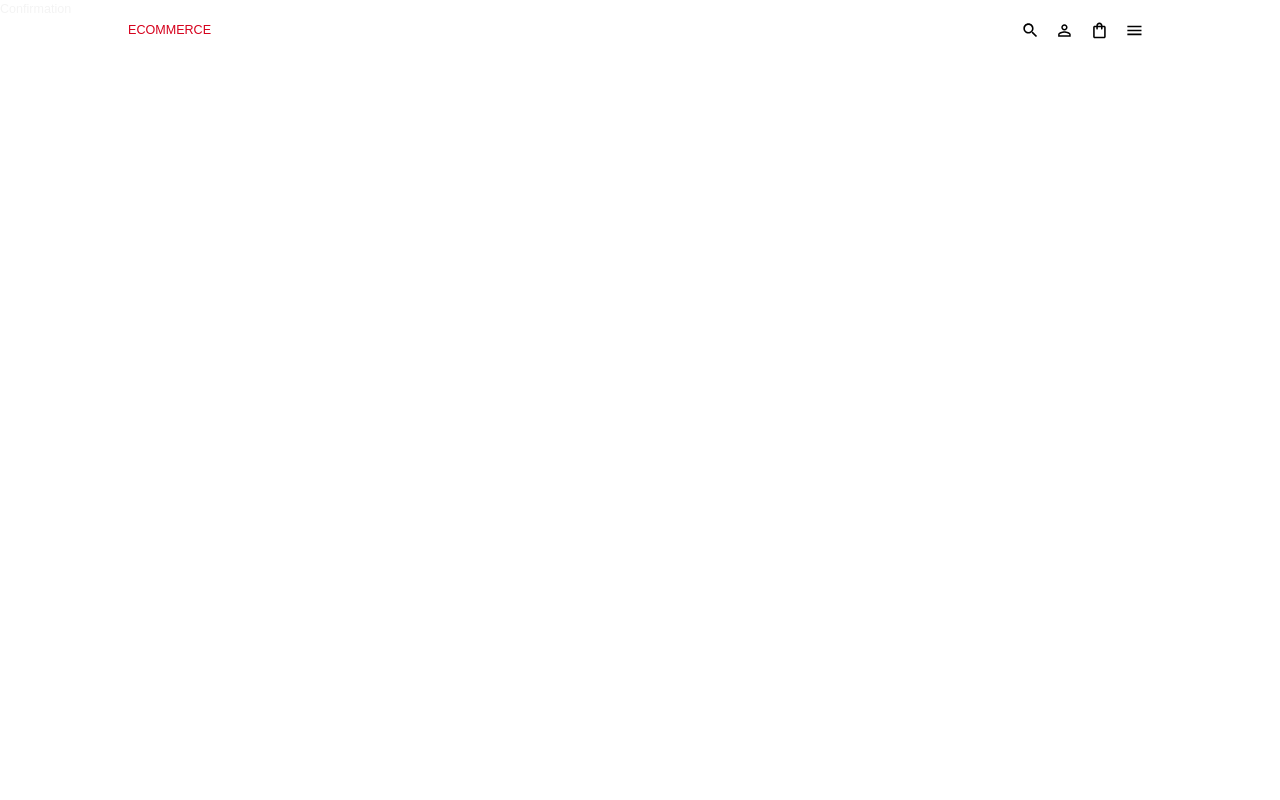
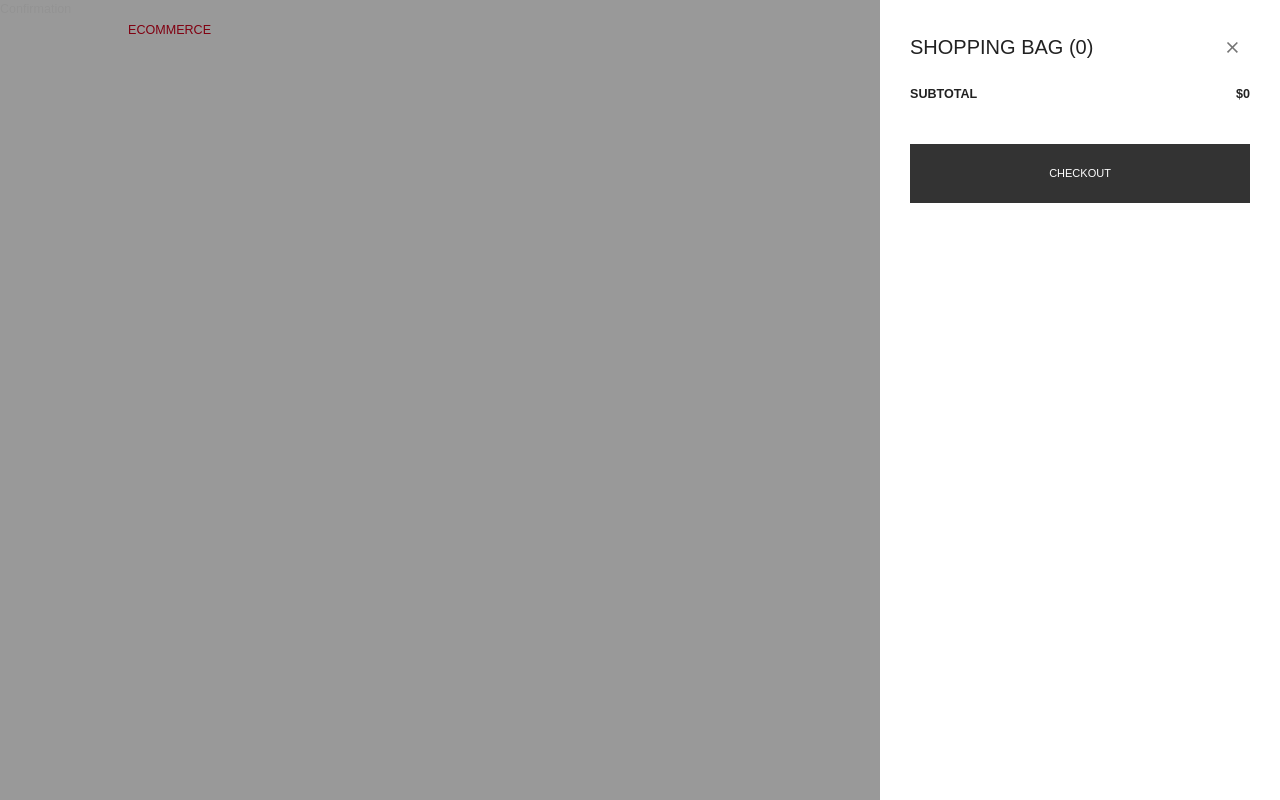
Before and after one commit to ESSAMMOHAMED1/ecommerce-app-react-strapi, a React (Create React App) app in the folder client/: page /checkout/success in a window 1280 px wide. Both pictures are taken after a click on the button 1099 px from the left and 30 px from the top of the page. Built offline with nearby package versions, Linux system fonts and the light colour scheme; a web font is replaced by a local one.

Commit message:
cart-menu

```diff
--- a/client/src/App.js
+++ b/client/src/App.js
@@ -2,6 +2,7 @@
 import { Route, BrowserRouter, Routes, useLocation } from "react-router-dom";
 import Checkout from "./scenes/checkout/Checkout";
 import Confirmation from "./scenes/checkout/Confirmation";
+import CartMenu from "./scenes/global/CartMenu";
 import Navbar from "./scenes/global/Navbar";
 import Home from "./scenes/home/Home";
 import ItemDetails from "./scenes/itemDetails/ItemDetails"
@@ -24,6 +25,7 @@
           <Route path="checkout" element={<Checkout/>}/>
           <Route path="checkout/success" element={<Confirmation/>}/>
         </Routes>
+        <CartMenu/>
       </BrowserRouter>
     </div>
   );
--- /dev/null
+++ b/client/src/scenes/global/CartMenu.jsx
@@ -0,0 +1,150 @@
+import { Box, Button, Divider, IconButton, Typography } from "@mui/material";
+import { useSelector, useDispatch } from "react-redux";
+import CloseIcon from "@mui/icons-material/Close";
+import AddIcon from "@mui/icons-material/Add";
+import RemoveIcon from "@mui/icons-material/Remove";
+import styled from "@emotion/styled";
+import { shades } from "../../theme";
+import {
+  decreaseCount,
+  increaseCount,
+  removeFromCart,
+  setIsCartOpen,
+} from "../../state";
+import { useNavigate } from "react-router-dom";
+
+const FlexBox = styled(Box)`
+  display: flex;
+  justify-content: space-between;
+  align-items: center;
+`;
+
+const CartMenu = () => {
+  const navigate = useNavigate();
+  const dispatch = useDispatch();
+  const cart = useSelector((state) => state.cart.cart);
+  const isCartOpen = useSelector((state) => state.cart.isCartOpen);
+
+  const totalPrice = cart.reduce((total, item) => {
+    return total + item.count * item.attributes.price;
+  }, 0);
+
+  return (
+    <Box
+      display={isCartOpen ? "block" : "none"}
+      backgroundColor="rgba(0, 0, 0, 0.4)"
+      position="fixed"
+      zIndex={10}
+      width="100%"
+      height="100%"
+      left="0"
+      top="0"
+      overflow="auto"
+    >
+      <Box
+        position="fixed"
+        right="0"
+        bottom="0"
+        width="max(400px, 30%)"
+        height="100%"
+        backgroundColor="white"
+      >
+        <Box padding="30px" overflow="auto" height="100%">
+          {/* HEADER */}
+          <FlexBox mb="15px">
+            <Typography variant="h3">SHOPPING BAG ({cart.length})</Typography>
+            <IconButton onClick={() => dispatch(setIsCartOpen({}))}>
+              <CloseIcon />
+            </IconButton>
+          </FlexBox>
+
+          {/* CART LIST */}
+          <Box>
+            {cart.map((item) => (
+              <Box key={`${item.attributes.name}-${item.id}`}>
+                <FlexBox p="15px 0">
+                  <Box flex="1 1 40%">
+                    <img
+                      alt={item?.name}
+                      width="123px"
+                      height="164px"
+                      src={`http://localhost:2000${item?.attributes?.image?.data?.attributes?.formats?.medium?.url}`}
+                    />
+                  </Box>
+                  <Box flex="1 1 60%">
+                    <FlexBox mb="5px">
+                      <Typography fontWeight="bold">
+                        {item.attributes.name}
+                      </Typography>
+                      <IconButton
+                        onClick={() =>
+                          dispatch(removeFromCart({ id: item.id }))
+                        }
+                      >
+                        <CloseIcon />
+                      </IconButton>
+                    </FlexBox>
+                    <Typography>{item.attributes.shortDescription}</Typography>
+                    <FlexBox m="15px 0">
+                      <Box
+                        display="flex"
+                        alignItems="center"
+                        border={`1.5px solid ${shades.neutral[500]}`}
+                      >
+                        <IconButton
+                          onClick={() =>
+                            dispatch(decreaseCount({ id: item.id }))
+                          }
+                        >
+                          <RemoveIcon />
+                        </IconButton>
+                        <Typography>{item.count}</Typography>
+                        <IconButton
+                          onClick={() =>
+                            dispatch(increaseCount({ id: item.id }))
+                          }
+                        >
+                          <AddIcon />
+                        </IconButton>
+                      </Box>
+                      <Typography fontWeight="bold">
+                        ${item.attributes.price}
+                      </Typography>
+                    </FlexBox>
+                  </Box>
+                </FlexBox>
+                <Divider />
+              </Box>
+            ))}
+          </Box>
+
+          {/* ACTIONS */}
+          <Box m="20px 0">
+            <FlexBox m="20px 0">
+              <Typography fontWeight="bold">SUBTOTAL</Typography>
+              <Typography fontWeight="bold">${totalPrice}</Typography>
+            </FlexBox>
+            <Button
+              sx={{
+                backgroundColor: shades.primary[400],
+                color: "white",
+                borderRadius: 0,
+                minWidth: "100%",
+                padding: "20px 40px",
+                m: "20px 0",
+              }}
+              onClick={() => {
+                navigate("/checkout");
+                dispatch(setIsCartOpen({}));
+              }}
+            >
+              CHECKOUT
+            </Button>
+          </Box>
+        </Box>
+      </Box>
+    </Box>
+  );
+};
+
+export default CartMenu;
```
